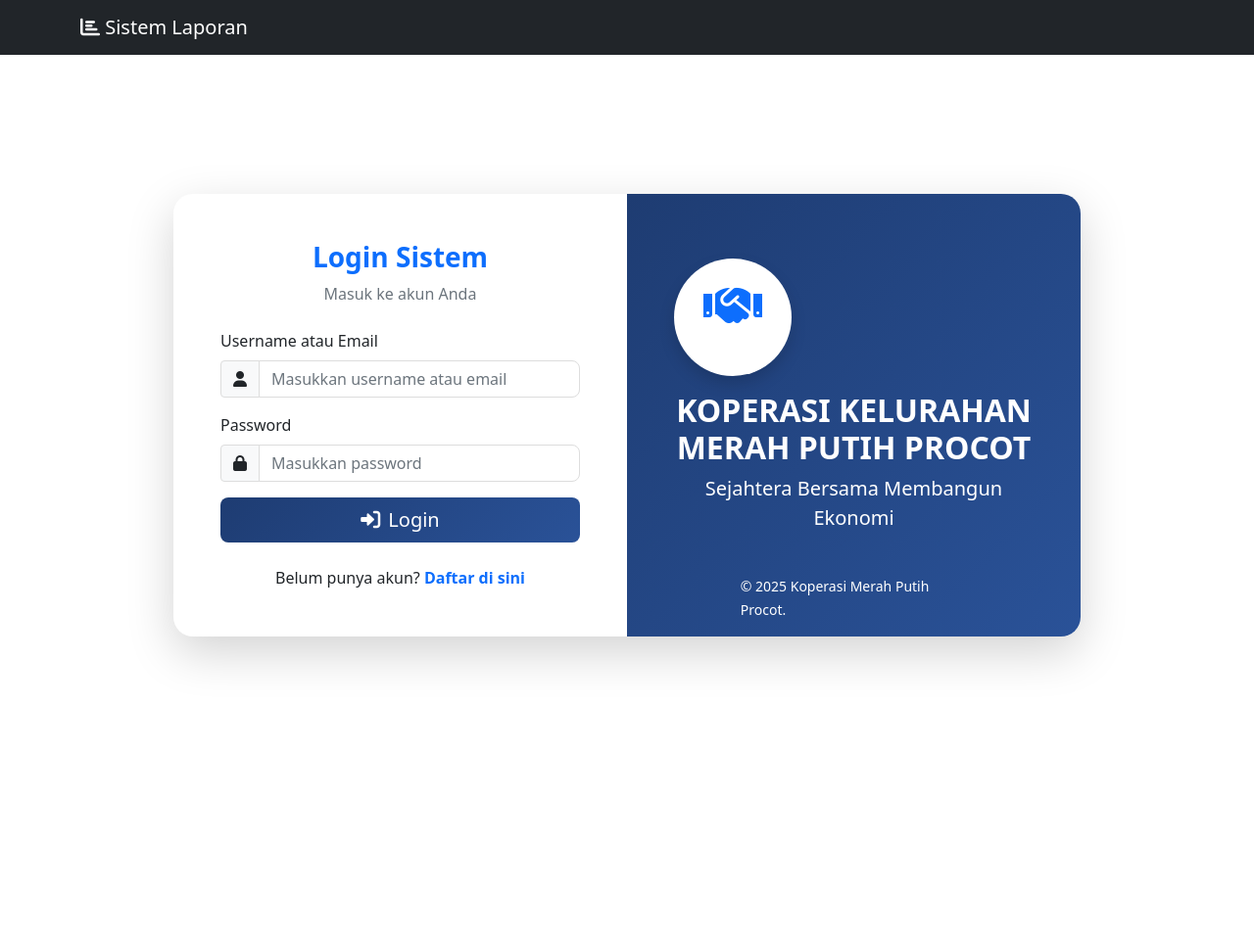
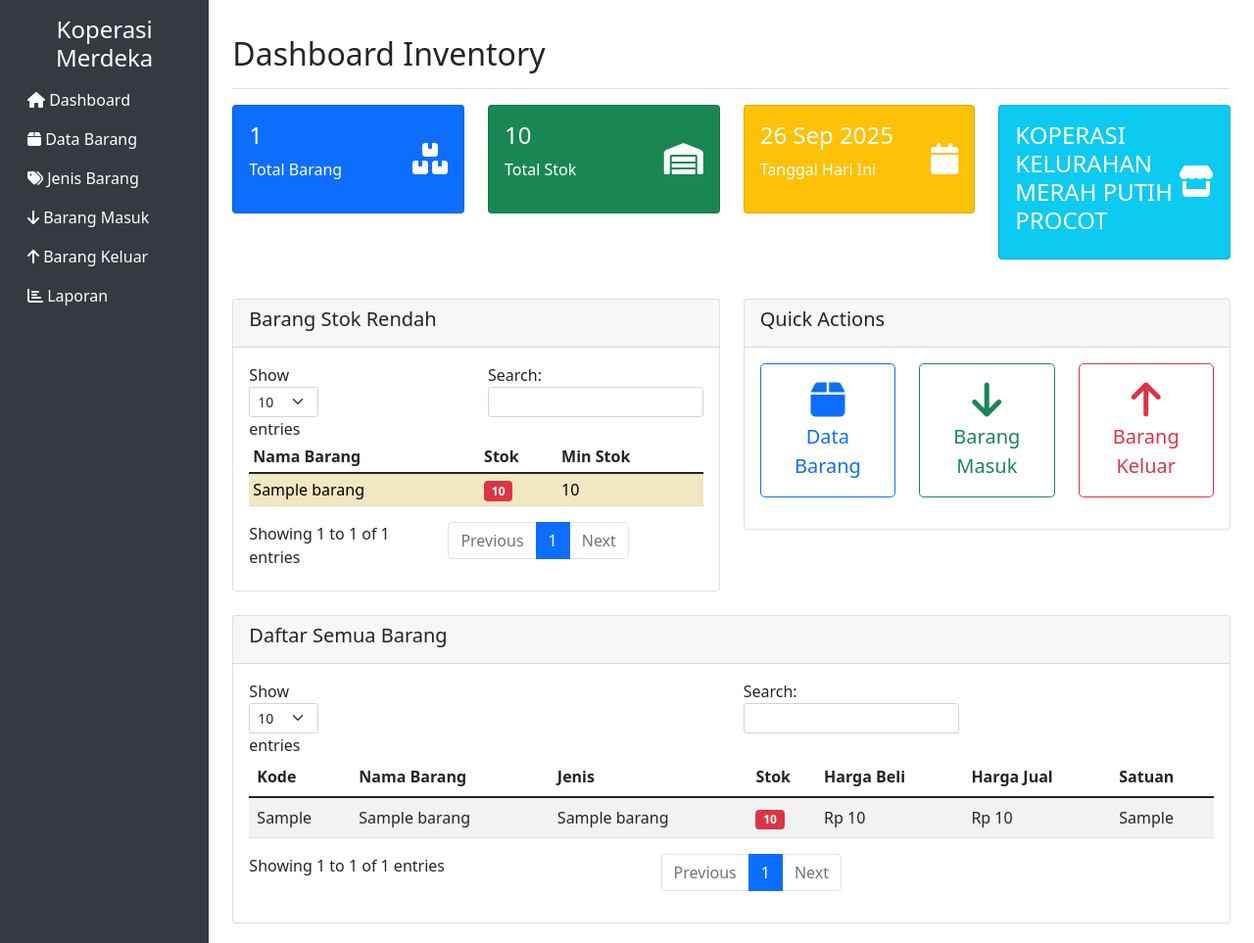
Before and after one commit to dzakyluthfi123/koperasi_merdeka, a CodeIgniter app: page /inventori_koperasi/ in a window 1280 px wide. Shown: the whole page at 98% size. Before the commit the page ends 679 px from the top, so only its background shows below. Run offline with CodeIgniter, Linux system fonts and the light colour scheme; tables that the repository leaves empty or names only in its code hold one stand-in row (values such as "Sample post"); some libraries are stand-ins or nearby versions.

Commit message:
belum ada login

```diff
--- a/CodeIgniter-3.1.0/application/config/routes.php
+++ b/CodeIgniter-3.1.0/application/config/routes.php
@@ -24,9 +24,5 @@ $route['laporan'] = 'laporan/penjualan_bulanan';
 $route['laporan/print/(:num)/(:num)'] = 'laporan/print_penjualan/$1/$2';
 $route['inventory/hapus_masuk/(:num)'] = 'inventory/hapus_masuk/$1';
 
-$route['default_controller'] = 'auth/login';
-$route['login'] = 'auth/login';
-$route['register'] = 'auth/register';
-$route['dashboard'] = 'dashboard';
-$route['logout'] = 'auth/logout';
+
 ?>
--- a/CodeIgniter-3.1.0/application/controllers/Auth.php
+++ /dev/null
@@ -1,129 +0,0 @@
-<?php
-defined('BASEPATH') OR exit('No direct script access allowed');
-
-class Auth extends CI_Controller {
-
-    public function __construct() {
-        parent::__construct();
-        $this->load->model('User_model');
-        $this->load->library('form_validation');
-        $this->load->library('session');
-        $this->load->helper('url');
-    }
-
-    // Halaman Login
-    public function login() {
-        // Jika user sudah login, redirect ke dashboard
-        if ($this->session->userdata('logged_in')) {
-            redirect('dashboard');
-        }
-
-        $data['title'] = 'Login';
-
-        $this->load->view('templates/header', $data);
-        $this->load->view('auth/login');
-        $this->load->view('templates/footer');
-    }
-
-    // Proses Login
-    public function proses_login() {
-        // Validasi form
-        $this->form_validation->set_rules('username', 'Username/Email', 'required');
-        $this->form_validation->set_rules('password', 'Password', 'required');
-
-        if ($this->form_validation->run() == FALSE) {
-            $this->session->set_flashdata('error', 'Username dan password harus diisi!');
-            redirect('auth/login');
-        } else {
-            $username = $this->input->post('username');
-            $password = $this->input->post('password');
-
-            $user = $this->User_model->login($username, $password);
-
-            if ($user) {
-                // Set session data
-                $session_data = array(
-                    'user_id' => $user->id,
-                    'username' => $user->username,
-                    'email' => $user->email,
-                    'nama_lengkap' => $user->nama_lengkap,
-                    'role' => $user->role,
-                    'logged_in' => TRUE
-                );
-
-                $this->session->set_userdata($session_data);
-
-                // Redirect berdasarkan role
-                if ($user->role == 'admin') {
-                    redirect('admin/dashboard');
-                } else {
-                    redirect('dashboard');
-                }
-
-            } else {
-                $this->session->set_flashdata('error', 'Username/Email atau password salah!');
-                redirect('auth/login');
-            }
-        }
-    }
-
-    // Halaman Register
-    public function register() {
-        // Jika user sudah login, redirect ke dashboard
-        if ($this->session->userdata('logged_in')) {
-            redirect('dashboard');
-        }
-
-        $data['title'] = 'Register';
-
-        $this->load->view('templates/header', $data);
-        $this->load->view('auth/register');
-        $this->load->view('templates/footer');
-    }
-
-    // Proses Register
-    public function proses_register() {
-        // Validasi form
-        $this->form_validation->set_rules('nama_lengkap', 'Nama Lengkap', 'required|min_length[3]');
-        $this->form_validation->set_rules('username', 'Username', 'required|min_length[3]|is_unique[users.username]');
-        $this->form_validation->set_rules('email', 'Email', 'required|valid_email|is_unique[users.email]');
-        $this->form_validation->set_rules('password', 'Password', 'required|min_length[6]');
-        $this->form_validation->set_rules('confirm_password', 'Konfirmasi Password', 'required|matches[password]');
-
-        if ($this->form_validation->run() == FALSE) {
-            $this->session->set_flashdata('error', validation_errors());
-            redirect('auth/register');
-        } else {
-            $data = array(
-                'nama_lengkap' => $this->input->post('nama_lengkap'),
-                'username' => $this->input->post('username'),
-                'email' => $this->input->post('email'),
-                'password' => $this->input->post('password'),
-                'role' => 'user' // Default role
-            );
-
-            if ($this->User_model->register($data)) {
-                $this->session->set_flashdata('success', 'Registrasi berhasil! Silakan login.');
-                redirect('auth/login');
-            } else {
-                $this->session->set_flashdata('error', 'Registrasi gagal! Silakan coba lagi.');
-                redirect('auth/register');
-            }
-        }
-    }
-
-    // Logout
-    public function logout() {
-        // Hapus session data
-        $this->session->unset_userdata('user_id');
-        $this->session->unset_userdata('username');
-        $this->session->unset_userdata('email');
-        $this->session->unset_userdata('nama_lengkap');
-        $this->session->unset_userdata('role');
-        $this->session->unset_userdata('logged_in');
-
-        $this->session->set_flashdata('success', 'Anda berhasil logout!');
-        redirect('auth/login');
-    }
-}
-?>
--- a/CodeIgniter-3.1.0/application/models/User_model.php
+++ /dev/null
@@ -1,58 +0,0 @@
-<?php
-defined('BASEPATH') OR exit('No direct script access allowed');
-
-class User_model extends CI_Model {
-
-    public function __construct() {
-        parent::__construct();
-        $this->load->database();
-    }
-
-    // Register user baru
-    public function register($data) {
-        // Hash password sebelum disimpan
-        $data['password'] = password_hash($data['password'], PASSWORD_DEFAULT);
-        $data['created_at'] = date('Y-m-d H:i:s');
-        $data['updated_at'] = date('Y-m-d H:i:s');
-
-        return $this->db->insert('users', $data);
-    }
-
-    // Login user
-    public function login($username, $password) {
-        $this->db->where('username', $username);
-        $this->db->or_where('email', $username);
-        $this->db->where('is_active', 1);
-        $query = $this->db->get('users');
-
-        if ($query->num_rows() == 1) {
-            $user = $query->row();
-            if (password_verify($password, $user->password)) {
-                return $user;
-            }
-        }
-        return false;
-    }
-
-    // Cek apakah username sudah ada
-    public function username_exists($username) {
-        $this->db->where('username', $username);
-        $query = $this->db->get('users');
-        return $query->num_rows() > 0;
-    }
-
-    // Cek apakah email sudah ada
-    public function email_exists($email) {
-        $this->db->where('email', $email);
-        $query = $this->db->get('users');
-        return $query->num_rows() > 0;
-    }
-
-    // Get user by ID
-    public function get_user_by_id($id) {
-        $this->db->where('id', $id);
-        $query = $this->db->get('users');
-        return $query->row();
-    }
-}
-?>
--- a/CodeIgniter-3.1.0/application/views/auth/login.php
+++ /dev/null
@@ -1,132 +0,0 @@
-<div class="container mt-5">
-    <div class="row justify-content-center align-items-center min-vh-80">
-        <div class="col-md-10">
-            <div class="card shadow-lg">
-                <div class="card-body p-0">
-                    <div class="row g-0">
-                        <!-- Bagian Kiri - Form Login -->
-                        <div class="col-md-6">
-                            <div class="p-5">
-                                <div class="text-center mb-4">
-                                    <h3 class="fw-bold text-primary">Login Sistem</h3>
-                                    <p class="text-muted">Masuk ke akun Anda</p>
-                                </div>
-
-                                <?php if ($this->session->flashdata('error')): ?>
-                                    <div class="alert alert-danger alert-dismissible fade show" role="alert">
-                                        <?= $this->session->flashdata('error') ?>
-                                        <button type="button" class="btn-close" data-bs-dismiss="alert"></button>
-                                    </div>
-                                <?php endif; ?>
-
-                                <?php if ($this->session->flashdata('success')): ?>
-                                    <div class="alert alert-success alert-dismissible fade show" role="alert">
-                                        <?= $this->session->flashdata('success') ?>
-                                        <button type="button" class="btn-close" data-bs-dismiss="alert"></button>
-                                    </div>
-                                <?php endif; ?>
-
-                                <form action="<?= base_url('auth/proses_login') ?>" method="post">
-                                    <div class="mb-3">
-                                        <label for="username" class="form-label">Username atau Email</label>
-                                        <div class="input-group">
-                                            <span class="input-group-text"><i class="fas fa-user"></i></span>
-                                            <input type="text" class="form-control" id="username" name="username"
-                                                   placeholder="Masukkan username atau email" required>
-                                        </div>
-                                    </div>
-                                    <div class="mb-3">
-                                        <label for="password" class="form-label">Password</label>
-                                        <div class="input-group">
-                                            <span class="input-group-text"><i class="fas fa-lock"></i></span>
-                                            <input type="password" class="form-control" id="password" name="password"
-                                                   placeholder="Masukkan password" required>
-                                        </div>
-                                    </div>
-                                    <button type="submit" class="btn btn-primary btn-lg w-100 py-2">
-                                        <i class="fas fa-sign-in-alt me-2"></i>Login
-                                    </button>
-                                </form>
-
-                                <div class="text-center mt-4">
-                                    <p class="mb-0">Belum punya akun?
-                                        <a href="<?= base_url('auth/register') ?>" class="text-decoration-none fw-bold">
-                                            Daftar di sini
-                                        </a>
-                                    </p>
-                                </div>
-                            </div>
-                        </div>
-
-                        <!-- Bagian Kanan - Logo Koperasi -->
-                        <div class="col-md-6 bg-primary text-white position-relative">
-                            <div class="p-5 d-flex flex-column justify-content-center align-items-center h-100">
-                                <!-- Logo dengan gambar -->
-                                <div class="text-center mb-4">
-                                    <?php if (file_exists(FCPATH . 'assets/image.jpg')): ?>
-                                        <img src="<?= base_url('assets/image.jpg') ?>"
-                                             alt="Logo Koperasi"
-                                             class="img-fluid mb-3"
-                                             style="max-height: 150px;">
-                                    <?php else: ?>
-                                        <div class="bg-white rounded-circle p-4 mb-3 shadow" style="width: 120px; height: 120px;">
-                                            <i class="fas fa-handshake fa-3x text-primary"></i>
-                                        </div>
-                                    <?php endif; ?>
-                                    <h2 class="fw-bold">KOPERASI KELURAHAN MERAH PUTIH PROCOT</h2>
-                                    <p class="lead">Sejahtera Bersama Membangun Ekonomi</p>
-                                </div>
-
-                                <!-- Fitur Koperasi
-                                <div class="row text-center mt-4">
-                                    <div class="col-6 mb-3">
-                                        <i class="fas fa-users fa-2x mb-2"></i>
-                                        <h6>Anggota Aktif</h6>
-                                        <small>500+ Anggota</small>
-                                    </div>
-                                    <div class="col-6 mb-3">
-                                        <i class="fas fa-chart-line fa-2x mb-2"></i>
-                                        <h6>Profit Sharing</h6>
-                                        <small>Bagi Hasil</small>
-                                    </div>
-                                </div> -->
-
-                                <!-- Copyright -->
-                                <div class="position-absolute bottom-0 start-50 translate-middle-x mb-3">
-                                    <small>&copy; 2025 Koperasi Merah Putih Procot.</small>
-                                </div>
-                            </div>
-                        </div>
-                    </div>
-                </div>
-            </div>
-        </div>
-    </div>
-</div>
-
-<style>
-.min-vh-80 {
-    min-height: 80vh;
-}
-.card {
-    border: none;
-    border-radius: 20px;
-    overflow: hidden;
-}
-.bg-primary {
-    background: linear-gradient(135deg, #1e3c72 0%, #2a5298 100%) !important;
-}
-.form-control {
-    border-radius: 8px;
-    border: 1px solid #ddd;
-}
-.input-group-text {
-    background: #f8f9fa;
-    border: 1px solid #ddd;
-}
-.btn-primary {
-    border-radius: 8px;
-    background: linear-gradient(135deg, #1e3c72 0%, #2a5298 100%);
-    border: none;
-}
-</style>
--- a/CodeIgniter-3.1.0/application/views/templates/header.php
+++ b/CodeIgniter-3.1.0/application/views/templates/header.php
@@ -3,26 +3,69 @@
 <head>
     <meta charset="UTF-8">
     <meta name="viewport" content="width=device-width, initial-scale=1.0">
-    <title><?= $title ?? 'Sistem Laporan' ?></title>
+    <title><?= $title ?> - Koperasi Merdeka</title>
     <link href="https://cdn.jsdelivr.net/npm/bootstrap@5.1.3/dist/css/bootstrap.min.css" rel="stylesheet">
     <link rel="stylesheet" href="https://cdnjs.cloudflare.com/ajax/libs/font-awesome/6.0.0/css/all.min.css">
+    <style>
+        .sidebar {
+            min-height: 100vh;
+            background-color: #343a40;
+        }
+        .sidebar .nav-link {
+            color: #fff;
+        }
+        .sidebar .nav-link:hover {
+            background-color: #495057;
+        }
+        .content {
+            padding: 20px;
+        }
+    </style>
 </head>
 <body>
-    <nav class="navbar navbar-expand-lg navbar-dark bg-dark">
-        <div class="container">
-            <a class="navbar-brand" href="<?= base_url() ?>">
-                <i class="fas fa-chart-bar"></i> Sistem Laporan
-            </a>
+    <div class="container-fluid">
+        <div class="row">
+            <!-- Sidebar -->
+            <nav class="col-md-3 col-lg-2 d-md-block sidebar collapse">
+                <div class="position-sticky pt-3">
+                    <h4 class="text-white text-center">Koperasi Merdeka</h4>
+                    <ul class="nav flex-column">
+                        <li class="nav-item">
+                            <a class="nav-link" href="<?= base_url() ?>">
+                                <i class="fas fa-home"></i> Dashboard
+                            </a>
+                        </li>
+                        <li class="nav-item">
+                            <a class="nav-link" href="<?= base_url('barang') ?>">
+                                <i class="fas fa-box"></i> Data Barang
+                            </a>
+                        </li>
+                        <li class="nav-item">
+                            <a class="nav-link" href="<?= base_url('jenis-barang') ?>">
+                                <i class="fas fa-tags"></i> Jenis Barang
+                            </a>
+                        </li>
+                        <li class="nav-item">
+                            <a class="nav-link" href="<?= base_url('barang-masuk') ?>">
+                                <i class="fas fa-arrow-down"></i> Barang Masuk
+                            </a>
+                        </li>
+                        <li class="nav-item">
+                            <a class="nav-link" href="<?= base_url('barang-keluar') ?>">
+                                <i class="fas fa-arrow-up"></i> Barang Keluar
+                            </a>
+                        </li>
+                        <li class="nav-item">
+                            <a class="nav-link" href="<?= base_url('laporan') ?>">
+                                <i class="fas fa-chart-bar"></i> Laporan
+                            </a>
+                        </li>
+                    </ul>
+                </div>
+            </nav>
 
-            <?php if ($this->session->userdata('logged_in')): ?>
-            <div class="navbar-nav ms-auto">
-                <span class="navbar-text me-3">
-                    <i class="fas fa-user"></i> <?= $this->session->userdata('nama_lengkap') ?>
-                </span>
-                <a class="nav-link" href="<?= base_url('auth/logout') ?>">
-                    <i class="fas fa-sign-out-alt"></i> Logout
-                </a>
-            </div>
-            <?php endif; ?>
-        </div>
-    </nav>
+            <!-- Main content -->
+            <main class="col-md-9 ms-sm-auto col-lg-10 px-md-4 content">
+                <div class="d-flex justify-content-between flex-wrap flex-md-nowrap align-items-center pt-3 pb-2 mb-3 border-bottom">
+                    <h1 class="h2"><?= $title ?></h1>
+                </div>
```
Also changed, not shown: CodeIgniter-3.1.0/application/views/auth/register.php (deleted, +0 -164 lines), CodeIgniter-3.1.0/application/views/dashboard/index.php (deleted, +0 -33 lines).
